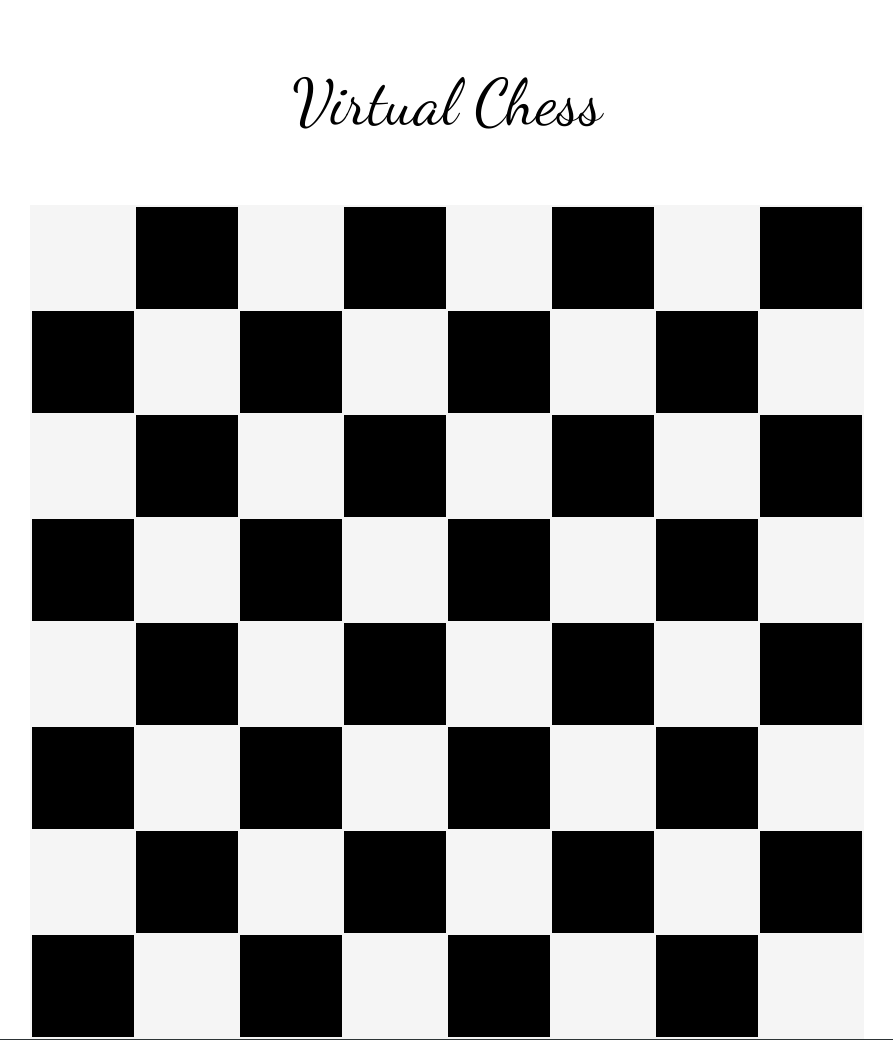
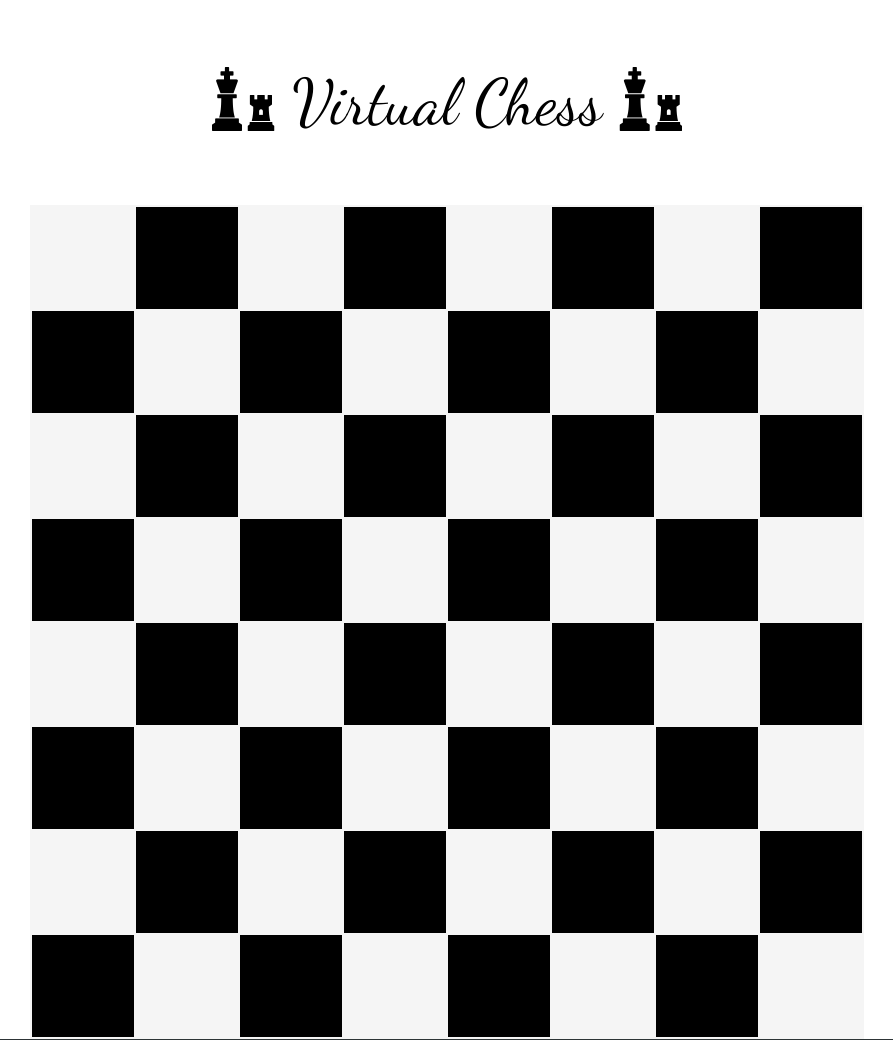
Before and after one commit to alejandroolmed59/Labo03Web, a plain HTML site: page ejercicio_2/ejer2.html in a window 1280 px wide. Shown: the top 1040 px of the page, without its empty margins (193-1086 px from the left). Drawn offline with Linux system fonts and the light colour scheme.

Commit message:
Anniadido detalle

```diff
--- a/ejercicio_2/ejer2.html
+++ b/ejercicio_2/ejer2.html
@@ -6,10 +6,11 @@
     <meta name="viewport" content="width=device-width, initial-scale=1.0">
     <meta http-equiv="X-UA-Compatible" content="ie=edge">
     <link href="https://fonts.googleapis.com/css?family=Dancing+Script" rel="stylesheet">
+    <link rel="stylesheet" href="https://use.fontawesome.com/releases/v5.3.1/css/all.css" integrity="sha384-mzrmE5qonljUremFsqc01SB46JvROS7bZs3IO2EmfFsd15uHvIt+Y8vEf7N7fWAU" crossorigin="anonymous">
     <link rel="stylesheet" href="style.css">
     <title>Chess</title>
 </head>
-    <p>Virtual Chess</p>
+    <p><i class="fas fa-chess"></i> Virtual Chess <i class="fas fa-chess"></i></p>
 <body>
     <table>
         <tr>
```
